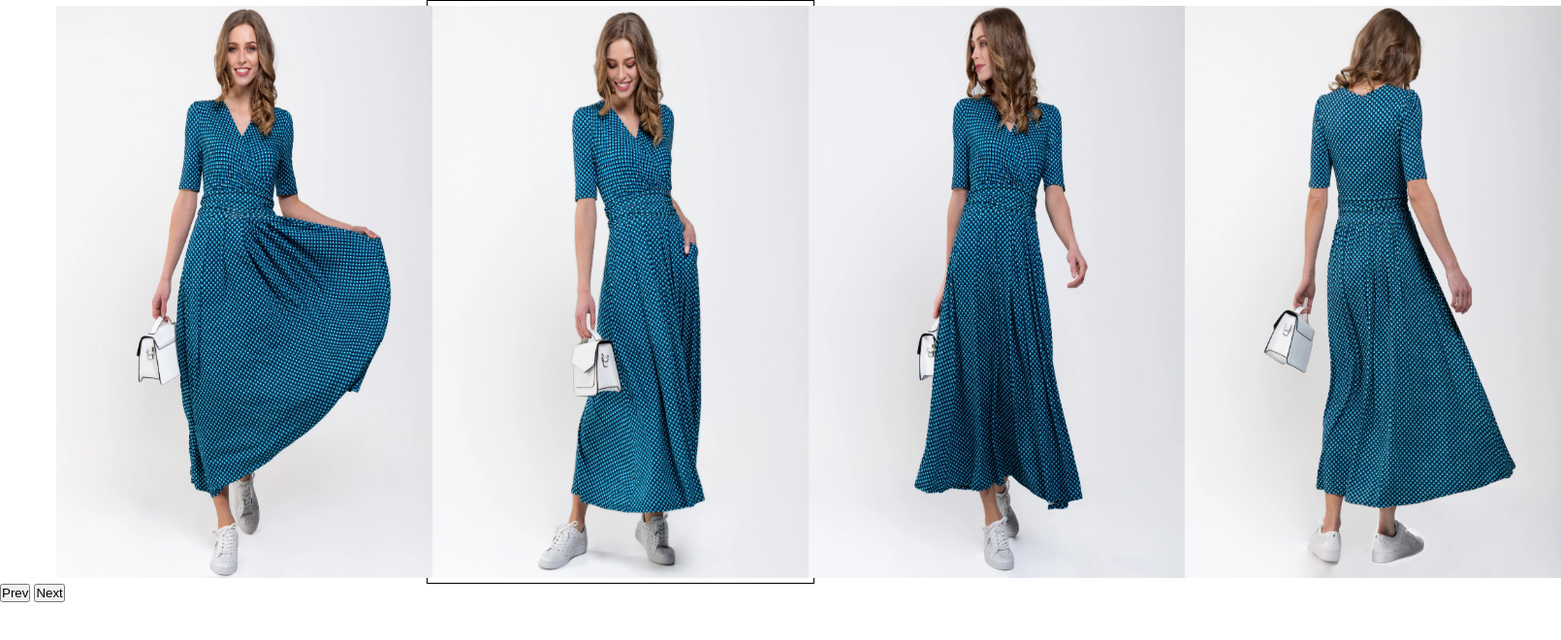
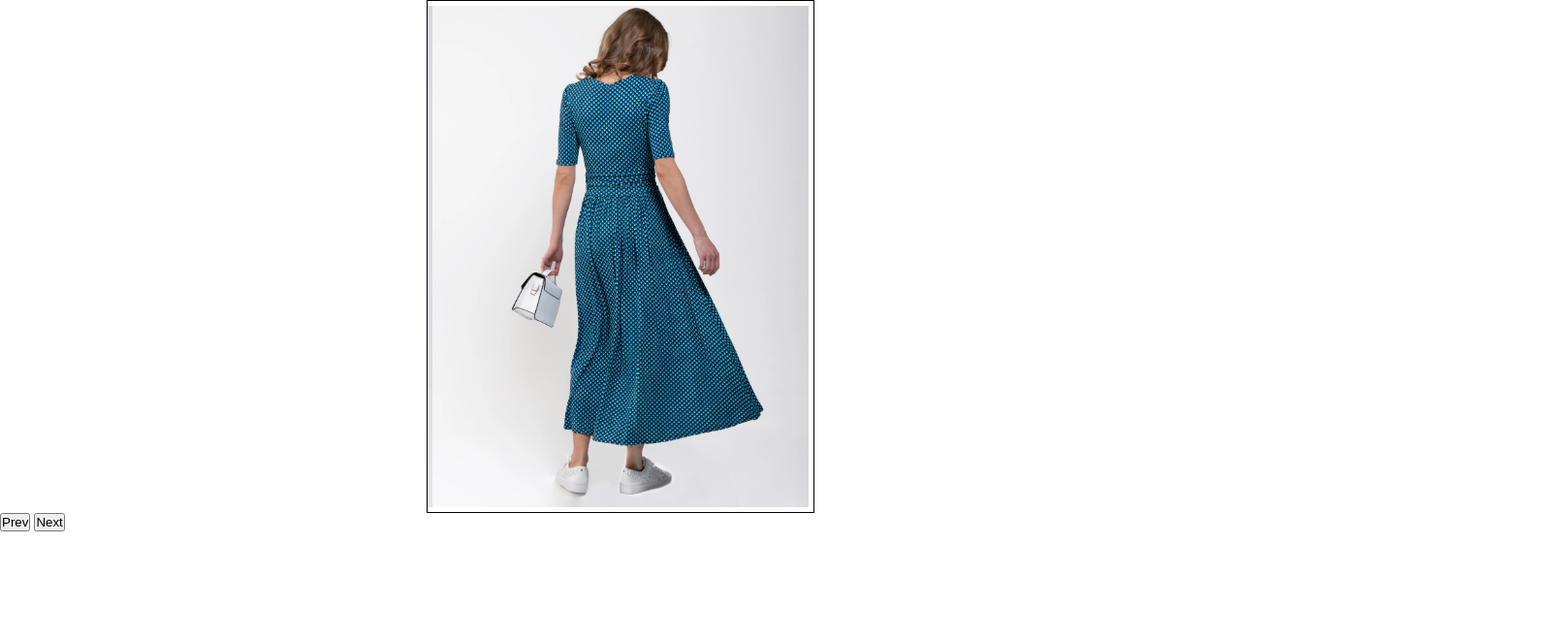
Before and after one commit to florianipate/js-slider, a plain HTML site: page index.html in a window 1280 px wide. Both pictures are taken after a click on the button "Prev". Shown: the whole page at 97% size, 1610 px wide, since content can reach past the window. Drawn offline with Linux system fonts and the light colour scheme.

Commit message:
update app.js

```diff
--- a/app.js
+++ b/app.js
@@ -1,18 +1,39 @@
 const carouselSlider = document.querySelector('.carousel-slide');
 const carouselImages = document.querySelectorAll('.carousel-slide img');
-
+const carouselSize = carouselImages.length;
+console.log(carouselImages.length);
 //buttons
 const prevBtn = document.querySelector('#prevBtn');
 const nextBtn = document.querySelector('#nextBtn');
 
-let counter = 1;
+let counter = 0;
 const size = carouselImages[0].clientWidth;
 carouselSlider.style.transform = 'translateX(' + (-size * counter) + 'px)';
 
 nextBtn.addEventListener('click',() => {
     carouselSlider.style.transition = "transform 0.4s ease-in-out";
     counter++;
+    console.log(counter);
+    carouselSlider.style.transform = 'translateX(' + (-size * counter) + 'px)';
+
+});
+prevBtn.addEventListener('click',() => {
+    carouselSlider.style.transition = "transform 0.4s ease-in-out";
+    counter--;
     // console.log(counter);
     carouselSlider.style.transform = 'translateX(' + (-size * counter) + 'px)';
 
 });
+
+carouselSlider.addEventListener('transitionend', () => {
+    if(counter === carouselSize){
+        carouselSlider.style.transition = "none";
+        counter = 0;
+        carouselSlider.style.transform = 'translateX(' + (-size * counter) + 'px)';
+    }
+    if(counter === -1){
+        carouselSlider.style.transition = "none";
+        counter = carouselSize-1;
+        carouselSlider.style.transform = 'translateX(' + (-size * counter) + 'px)';
+    }
+})
--- a/style.css
+++ b/style.css
@@ -6,14 +6,14 @@
 .carousel-container{
     width:400px;
     margin: auto;
-    /* overflow: hidden; */
+    overflow: hidden;
    border: 1px solid black;
 }
 .carousel-slide{
     display: flex;
     width: 100%;
     padding: 5px;
-    height: 600px;
+    /* height: 600px; */
 }
 img{
     width: 100%;
```
